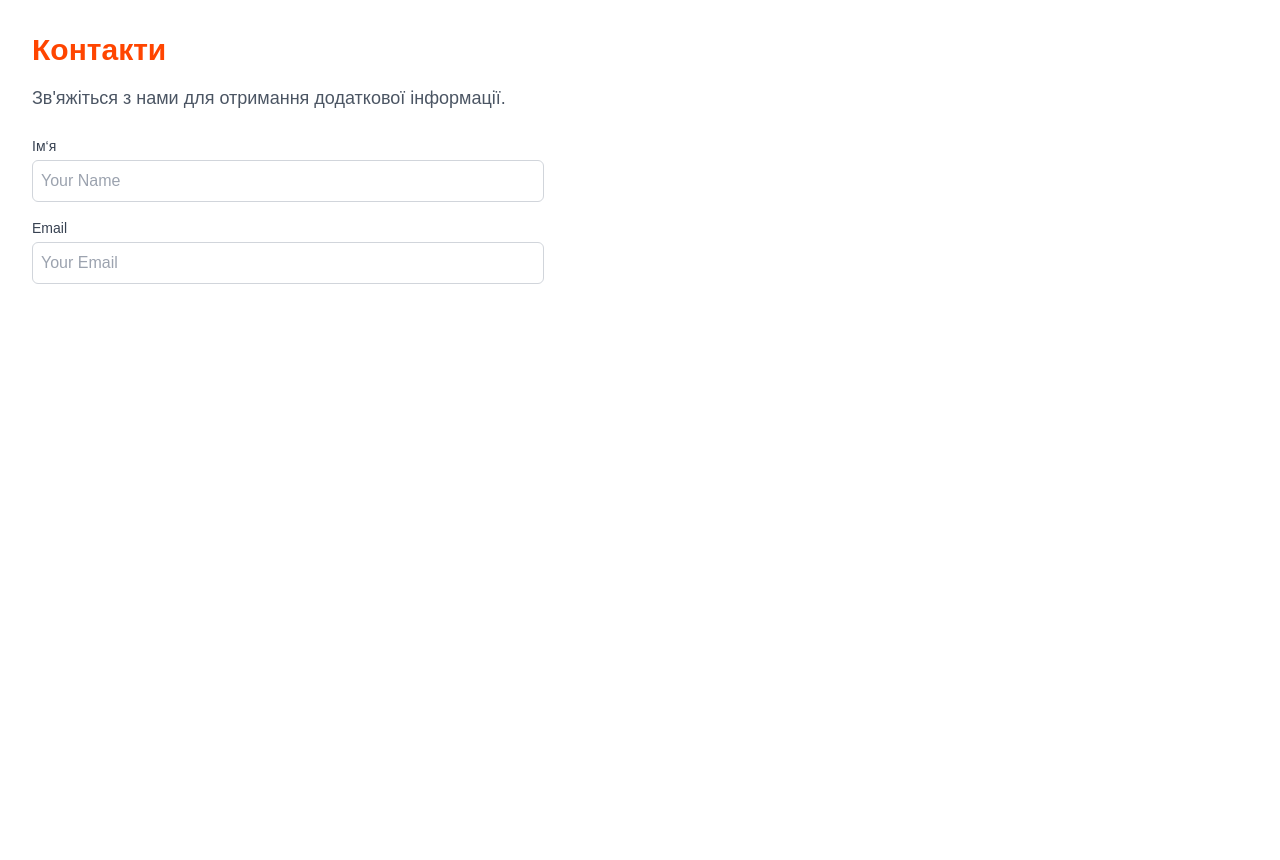
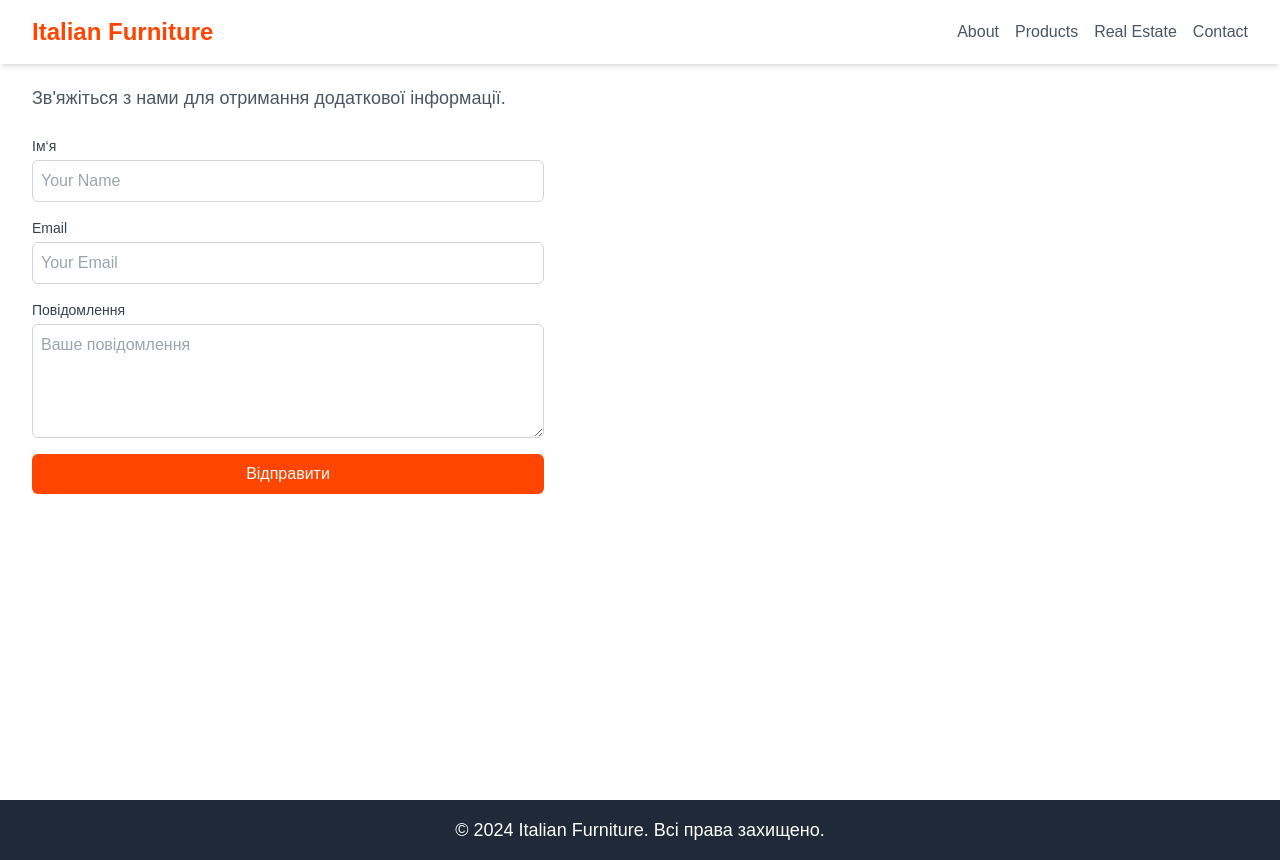
Before and after one commit to Svitly4nyi-Vla2yslav/my-italian-furniture, a Next.js app: page /contact in a window 1280 px wide. Before the commit the page ends 800 px from the top, so only its background shows below. Built offline with nearby package versions, Linux system fonts and the light colour scheme.

Commit message:
add: burger menu/ header/ footer

```diff
--- a/package.json
+++ b/package.json
@@ -9,6 +9,10 @@
     "lint": "next lint"
   },
   "dependencies": {
+    "@emotion/react": "^11.13.3",
+    "@emotion/styled": "^11.13.0",
+    "@mui/icons-material": "^6.1.0",
+    "@mui/material": "^6.1.0",
     "next": "14.2.9",
     "react": "^18",
     "react-dom": "^18"
--- /dev/null
+++ b/src/app/component/BurgerMenu.tsx
@@ -0,0 +1,103 @@
+"use client";
+import Box from "@mui/material/Box";
+import SwipeableDrawer from "@mui/material/SwipeableDrawer";
+import Button from "@mui/material/Button";
+import List from "@mui/material/List";
+import Divider from "@mui/material/Divider";
+import ListItem from "@mui/material/ListItem";
+import ListItemButton from "@mui/material/ListItemButton";
+import ListItemIcon from "@mui/material/ListItemIcon";
+import ListItemText from "@mui/material/ListItemText";
+// import InboxIcon from "@mui/icons-material/MoveToInbox";
+// import MailIcon from "@mui/icons-material/Mail";
+import React, { useState } from "react";
+import HomeIcon from "@mui/icons-material/Home";
+import ContactIcon from "@mui/icons-material/ContactMail";
+import VillaIcon from "@mui/icons-material/Villa";
+import ChairIcon from "@mui/icons-material/Chair";
+import InfoIcon from "@mui/icons-material/Info";
+import Link from "next/link";
+
+type Anchor = "top";
+
+export default function BurgerMenu() {
+  const [state, setState] = useState({
+    top: false,
+  });
+
+  const toggleDrawer =
+    (anchor: Anchor, open: boolean) =>
+    (event: React.KeyboardEvent | React.MouseEvent) => {
+      if (
+        event &&
+        event.type === "keydown" &&
+        ((event as React.KeyboardEvent).key === "Tab" ||
+          (event as React.KeyboardEvent).key === "Shift")
+      ) {
+        return;
+      }
+
+      setState({ ...state, [anchor]: open });
+    };
+
+  const links = [
+    { to: "/", text: "Home", icon: <HomeIcon /> },
+    { to: "/about", text: "About", icon: <InfoIcon /> },
+    { to: "/products", text: "Products", icon: <ChairIcon /> },
+    { to: "/real-estate", text: "Real Estate", icon: <VillaIcon /> },
+    { to: "/contact", text: "Contact", icon: <ContactIcon /> },
+  ];
+
+  const list = (anchor: Anchor) => (
+    <Box
+      sx={{ width: anchor === "top" || anchor === "bottom" ? "auto" : 250 }}
+      role="presentation"
+      onClick={toggleDrawer(anchor, false)}
+      onKeyDown={toggleDrawer(anchor, false)}
+    >
+      <List>
+        {links.map((link) => (
+          <Link href={link.to} key={link.to}>
+            <ListItem disablePadding>
+              <ListItemButton>
+                <ListItemIcon>{link.icon}</ListItemIcon>
+                <ListItemText> {link.text}</ListItemText>
+              </ListItemButton>
+            </ListItem>
+          </Link>
+        ))}
+      </List>
+      <Divider />
+      {/* <List>
+        {["All mail", "Trash", "Spam"].map((text, index) => (
+          <ListItem key={text} disablePadding>
+            <ListItemButton>
+              <ListItemIcon>
+                {index % 2 === 0 ? <InboxIcon /> : <MailIcon />}
+              </ListItemIcon>
+              <ListItemText primary={text} />
+            </ListItemButton>
+          </ListItem>
+        ))}
+      </List> */}
+    </Box>
+  );
+
+  return (
+    <div>
+      {(["top"] as const).map((anchor) => (
+        <React.Fragment key={anchor}>
+          <Button onClick={toggleDrawer(anchor, true)}>{anchor}</Button>
+          <SwipeableDrawer
+            anchor={anchor}
+            open={state[anchor]}
+            onClose={toggleDrawer(anchor, false)}
+            onOpen={toggleDrawer(anchor, true)}
+          >
+            {list(anchor)}
+          </SwipeableDrawer>
+        </React.Fragment>
+      ))}
+    </div>
+  );
+}
--- /dev/null
+++ b/src/app/component/Header.tsx
@@ -0,0 +1,41 @@
+import Link from "next/link";
+import React from "react";
+
+const Header: React.FC = () => {
+  return (
+    <header className="bg-white shadow-md py-4">
+      <nav className="container mx-auto flex justify-between items-center">
+        <Link href="/" className="text-2xl font-bold text-primary">
+          Italian Furniture
+        </Link>
+        <ul className="flex space-x-4 ">
+          <li className="">
+            <Link href="/about" className="text-gray-600 hover:text-primary">
+              About
+            </Link>
+          </li>
+          <li className="">
+            <Link href="/products" className="text-gray-600 hover:text-primary">
+              Products
+            </Link>
+          </li>
+          <li className="">
+            <Link
+              href="/real-estate"
+              className="text-gray-600 hover:text-primary"
+            >
+              Real Estate
+            </Link>
+          </li>
+          <li className="">
+            <Link href="/contact" className="text-gray-600 hover:text-primary">
+              Contact
+            </Link>
+          </li>
+        </ul>
+      </nav>
+    </header>
+  );
+};
+
+export default Header;
--- a/src/app/contact/page.tsx
+++ b/src/app/contact/page.tsx
@@ -39,19 +39,30 @@ const Contacts: React.FC = () => {
             placeholder="Your Email"
           />
         </div>
+        <div>
+          <label
+            htmlFor="message"
+            className="block text-sm font-medium text-gray-700"
+          >
+            Повідомлення
+          </label>
+          <textarea
+            name=""
+            id="message"
+            className="mt-1 block w-full p-2 border border-gray-300 rounded-md"
+            rows={4}
+            placeholder="Ваше повідомлення"
+          />
+        </div>
+         <button
+          type="submit"
+          className="w-full bg-primary text-white py-2 rounded-md"
+          >
+          Відправити
+          </button>
       </form>
     </main>
   );
 };
 
 export default Contacts;
-
-// main.min-h-screen.bg-white.p-8>h1.text-3xl.font-semibold.text-primary.mb-4{Контакти}+p.text-lg.
-// text-gray-600.mb-6{Зв'яжіться з нами для отримання додаткової інформації.}+form.space-y-4.max-w-lg>
-//   (div>label[for="name"].block.text-sm.font-medium.text-gray-700{Ім'я}+
-//     input#name[type="text"].mt-1.block.w-full.p-2.border.border-gray-300.rounded-md[placeholder="Ваше ім'я"])+
-//     !(div>label[for="email"].block.text-sm.font-medium.text-gray-700{Email}+input#email[type="email"]
-//       .mt-1.block.w-full.p-2.border.border-gray-300.rounded-md[placeholder="Ваш email"])+(div>label[for="message"]
-//         .block.text-sm.font-medium.text-gray-700{Повідомлення}+textarea#message.mt-1.block.w-full.p-2.border
-//         .border-gray-300.rounded-md[rows=4][placeholder="Ваше повідомлення"])+button[type="submit"].w-full.bg-primary
-//         .text-white.py-2.px-4.rounded.hover\:bg-primary-dark.transition-colors{Надіслати}
--- a/src/app/layout.tsx
+++ b/src/app/layout.tsx
@@ -1,5 +1,7 @@
 import type { Metadata } from "next";
 import "./globals.css";
+import Header from "./component/Header";
+import BurgerMenu from "./component/BurgerMenu";
 
 export const metadata: Metadata = {
   title: "Italian Furniture",
@@ -16,7 +18,20 @@ export default function RootLayout({
       <head>
         <link rel="icon" href="/coding.ico" type="image/x-icon" />
       </head>
-      <body>{children}</body>
+      <body className="min-h-screen flex flex-col">
+        <div className="hidden md:block top-0 left-0 right-0 fixed w-full z-50">
+          <Header />
+        </div>
+        <div className="block md:hidden fixed top-0 left-0 right-0 z-50 ">
+          <BurgerMenu />
+        </div>
+        {children}
+        <div className="">
+          <footer className="bg-gray-800 text-white py-4 text-center">
+            <p>&copy; 2024 Italian Furniture. Всі права захищено.</p>
+          </footer>
+        </div>
+      </body>
     </html>
   );
 }
--- a/src/app/page.tsx
+++ b/src/app/page.tsx
@@ -1,13 +1,11 @@
 import React from "react";
+// import Header from "./component/Header";
 
 const HomePage: React.FC = () => {
   return (
     <div className="min-h-screen bg-gray-100 p-4 ">
-      <header className="bg-white shadow-md py-4 fixed w-full">
-        <h1 className="text-3xl font-bold text-center text-primary">
-          Italien Furniture
-        </h1>
-      </header>
+    {/* <Header/> */}
+    {/* Головна сторінка */}
       <main className="mt-14">
         <section className="text-center mb-8">
           <h2 className="text-2xl">
@@ -44,9 +42,9 @@ const HomePage: React.FC = () => {
           {/* Додаткові продукти */}
         </section>
       </main>
-      <footer className="bg-white shadow-md py-4 text-center mt-4">
+      {/* <footer className="bg-white shadow-md py-4 text-center mt-4">
         <p>© 2024 Italian Furniture</p>
-      </footer>
+      </footer> */}
     </div>
   );
 };
```
Also changed, not shown: 1 other file (tests, documents, lock files or other folders).
